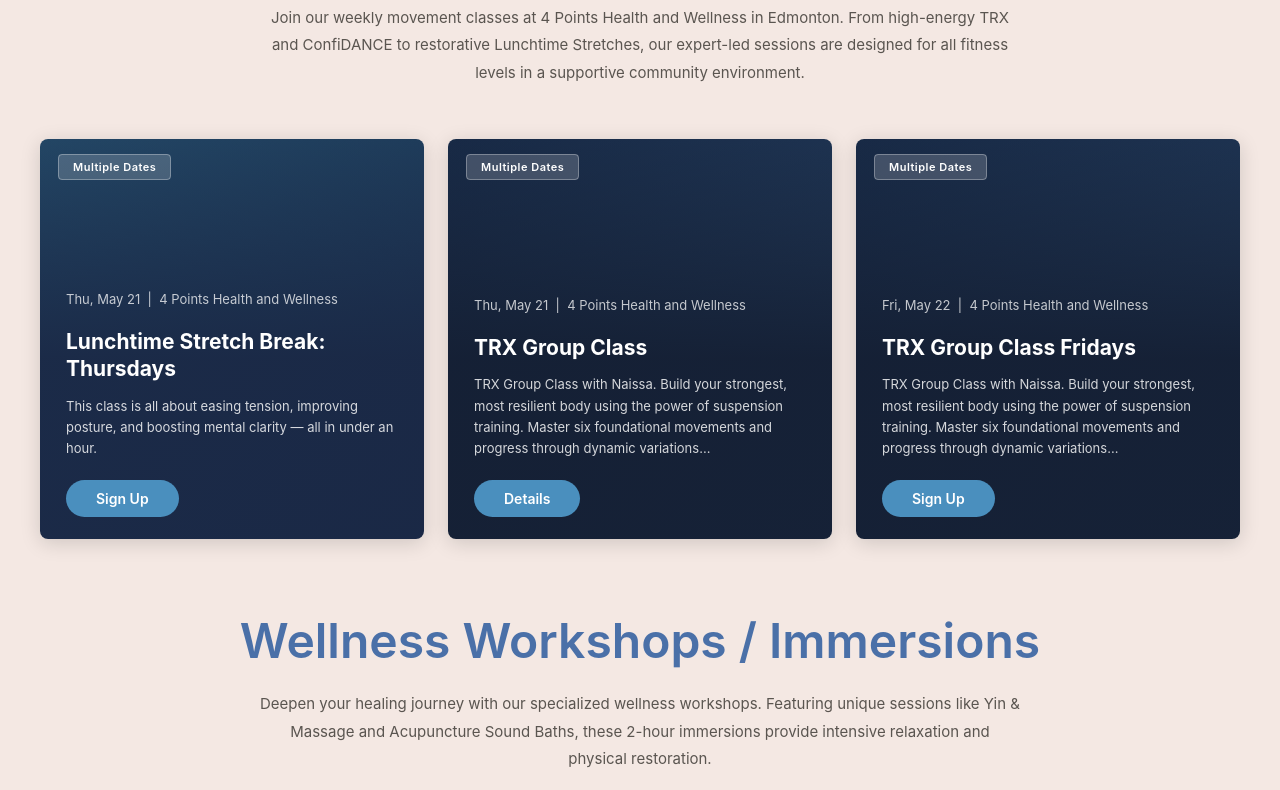
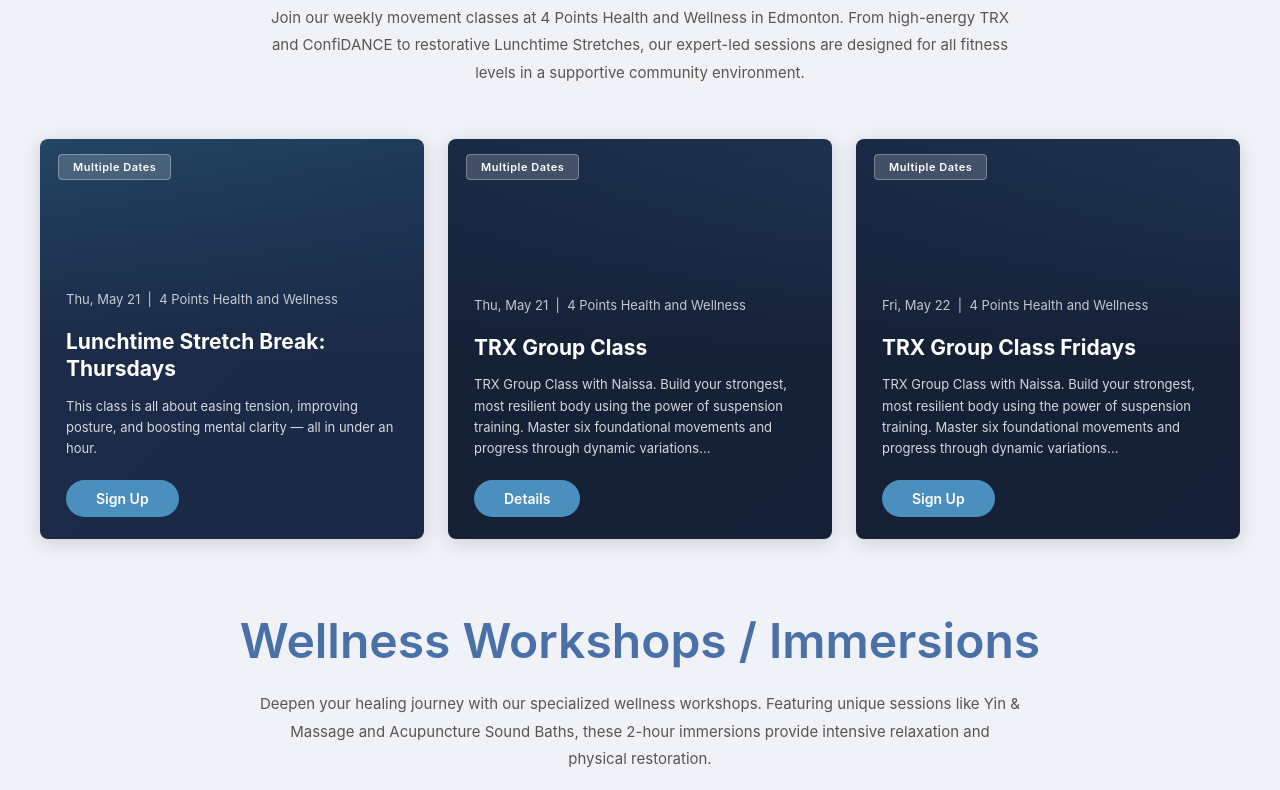
Before and after one commit to movementspark/4points-events, an Astro site: page / in a window 1280 px wide. Shown: the part 744-1534 px from the top of the page. Built offline with nearby package versions, Linux system fonts and the light colour scheme; Astro itself is replaced by a stand-in of ours.

Commit message:
fixed colour

```diff
--- a/src/pages/index.astro
+++ b/src/pages/index.astro
@@ -45,7 +45,7 @@
     </div>
 
     <!-- Main content on warm background -->
-    <div style="background: #f4e8e3;">
+    <div style="background: #f0f2f7;">
 
       <!-- Weekly Movement Classes -->
       <div style="max-width: 1200px; margin: 0 auto; padding: 72px 40px 0;">
```
